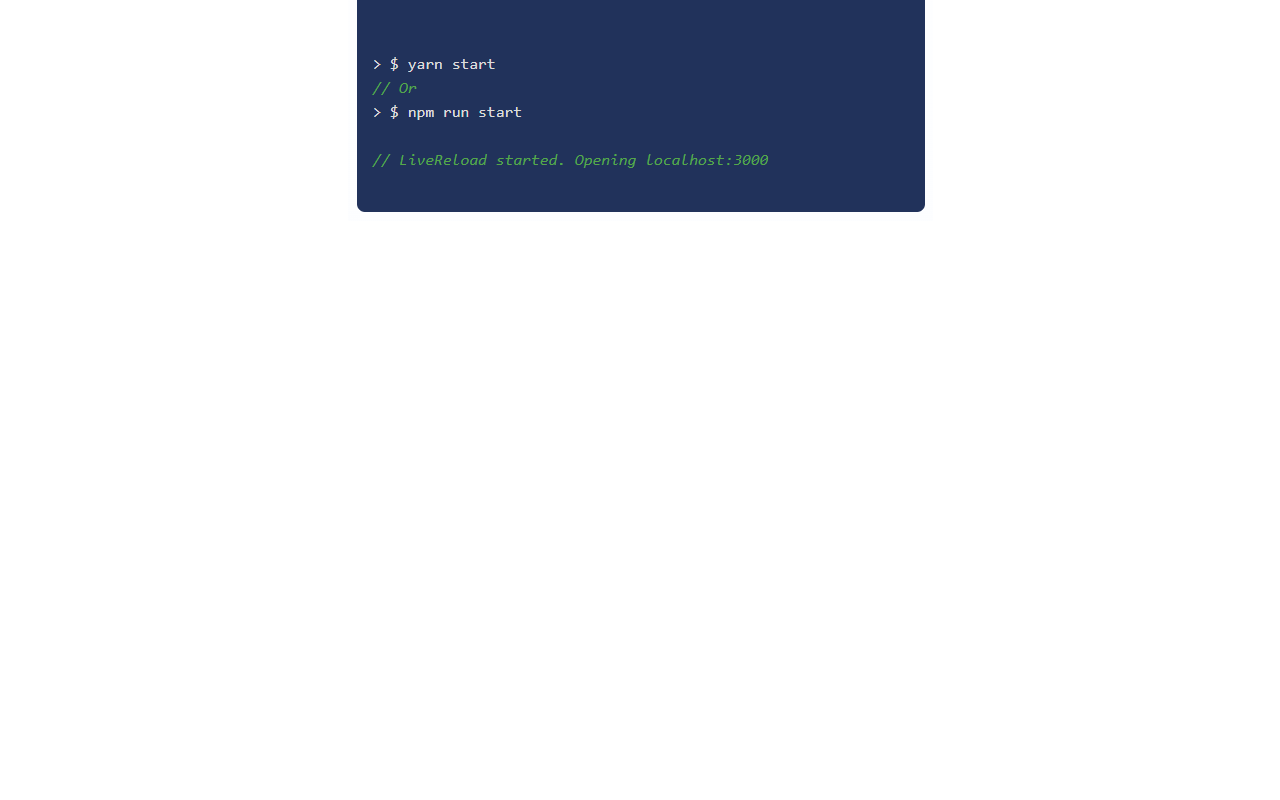
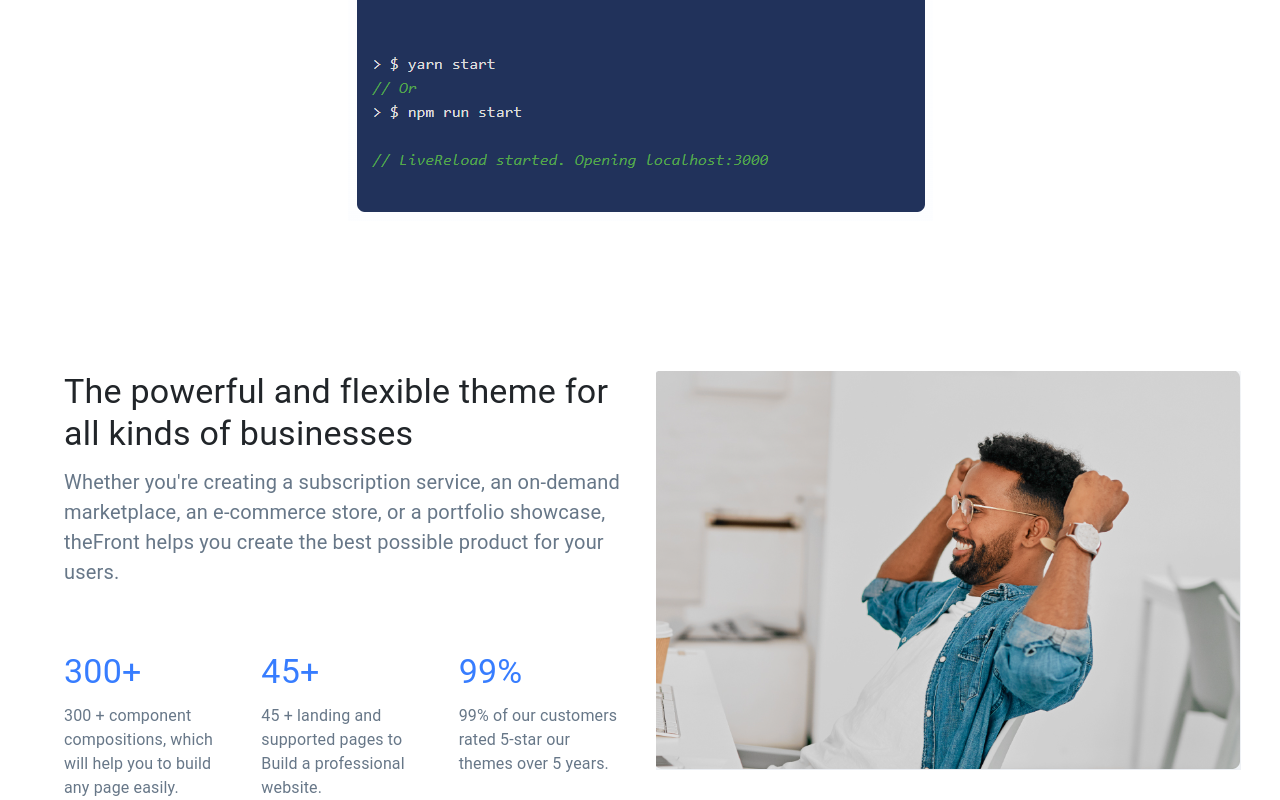
Before and after one commit to mrsamia/MuiTheFront, a React (Create React App) app: page / in a window 1280 px wide. Shown: the part 1727-2527 px from the top of the page. Before the commit the page ends 1948 px from the top, so only its background shows below. Built offline with nearby package versions, Linux system fonts and the light colour scheme.

Commit message:
SRM | FourthPart.

```diff
--- a/src/App.js
+++ b/src/App.js
@@ -1,6 +1,7 @@
 import './App.css';
 import Nav from './Components/Nav';
 import FirstPart from './Pages/FirstPart';
+import FourthPart from './Pages/FourthPart';
 import SecondPart from './Pages/SecondPart';
 import ThirdPart from './Pages/ThirdPart';
 
@@ -12,6 +13,7 @@
         <FirstPart />
         <SecondPart/>
         <ThirdPart/>
+        <FourthPart/>
       </div>
     </div>
   );
--- a/src/CSS/Styles.js
+++ b/src/CSS/Styles.js
@@ -21,31 +21,36 @@
     btn: {
         padding: "10px 22px!important"
     },
-    PartWrapper:{
-        paddingTop:"100px",
-        textAlign:"center"
+    PartWrapper: {
+        paddingTop: "100px",
+        textAlign: "center"
     },
-    icon:{
-        backgroundColor:"#EBF2FF",
-        borderRadius:"50%",
-        padding:"15px",
+    icon: {
+        backgroundColor: "#EBF2FF",
+        borderRadius: "50%",
+        padding: "15px",
         width: "60px!important",
         height: "60px!important",
         color: "rgb(55, 125, 255)",
-        marginBottom:"16px",
+        marginBottom: "16px",
     },
-    BaseFontColor:{
+    BaseFontColor: {
         color: "rgb(103, 119, 136)",
     },
-    cssskldni :{
+    cssskldni: {
         margin: "0px",
         fontWeight: "400",
         fontSize: "1rem",
         lineHeight: "1.5",
-        color:" rgb(103, 119, 136)",
-        paddingTop:"15px"
+        color: " rgb(103, 119, 136)",
+        paddingTop: "15px"
+    },
+    fourthPartWrapper: {
+        paddingTop: "150px",
+    },
+    BluefontColor:{
+        color:"rgb(55, 125, 255)"
     }
-
 }));
 
 export default useStyles;
--- /dev/null
+++ b/src/Pages/FourthPart.js
@@ -0,0 +1,36 @@
+import { Container, Grid, Typography } from '@mui/material';
+import React from 'react';
+import Styles from '../CSS/Styles.js';
+
+function FourthPart(props) {
+    const classes = Styles();
+    return (
+        <Container>
+            <Grid container spacing={4} className={classes.fourthPartWrapper}>
+                <Grid item xs={6}>
+                    <Typography variant='h4' gutterBottom>The powerful and flexible theme for all kinds of businesses</Typography>
+                    <Typography gutterBottom className={classes.cssDhnteq}>Whether you're creating a subscription service, an on-demand marketplace, an e-commerce store, or a portfolio showcase, theFront helps you create the best possible product for your users.</Typography>
+                    <Grid container spacing={4} className={classes.MT}>
+                        <Grid item xs={4}>
+                            <Typography variant='h4'gutterBottom className={classes.BluefontColor}>300+</Typography>
+                            <Typography className={classes.BaseFontColor}>300 + component compositions, which will help you to build any page easily.</Typography>
+                        </Grid>
+                        <Grid item xs={4}>
+                        <Typography variant='h4'gutterBottom className={classes.BluefontColor}>45+</Typography>
+                            <Typography className={classes.BaseFontColor}>45 + landing and supported pages to Build a professional website.</Typography>
+                        </Grid>
+                        <Grid item xs={4}>
+                        <Typography variant='h4'gutterBottom className={classes.BluefontColor}>99%</Typography>
+                            <Typography className={classes.BaseFontColor}>99% of our customers rated 5-star our themes over 5 years.</Typography>
+                        </Grid>
+                    </Grid>
+                </Grid>
+                <Grid item xs={6}>
+                    <img src={require('../images/S2.png')} />
+                </Grid>
+            </Grid>
+        </Container>
+    );
+}
+
+export default FourthPart;
```
Also changed, not shown: src/images/S2.png (added).
